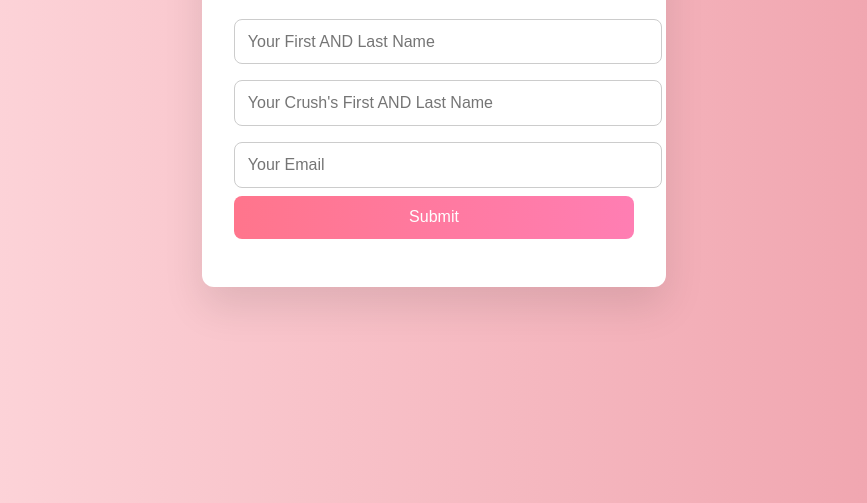
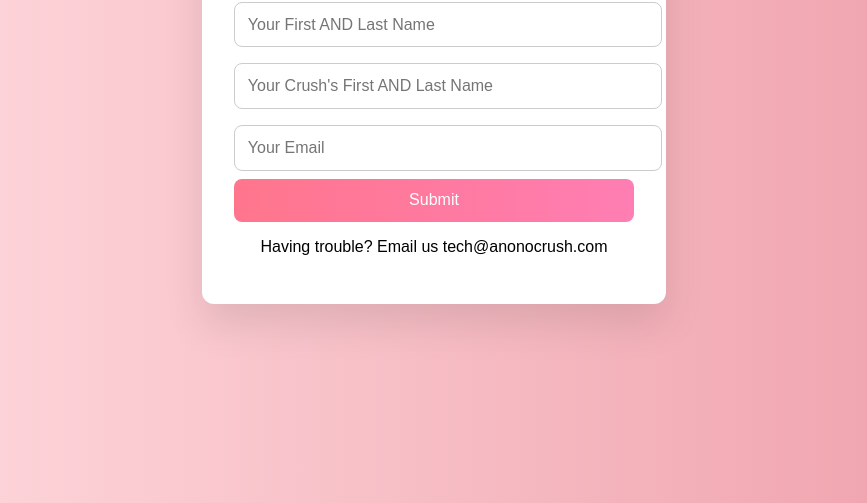
Before and after one commit to dj4christ/anonymouscrush, a plain HTML site: page index.html in a window 1280 px wide. Shown: the part 297-800 px from the top of the page, without its empty margins (206-1073 px from the left). Drawn offline with Linux system fonts and the light colour scheme.

Commit message:
Update index.html

```diff
--- a/index.html
+++ b/index.html
@@ -64,6 +64,7 @@
       <input type="text" name="crush" placeholder="Your Crush's First AND Last Name" required />
       <input type="email" name="email" placeholder="Your Email" required />
       <button type="submit">Submit</button>
+      <p>Having trouble? Email us <link>tech@anonocrush.com</link></p>
     </form>
     <div class="message" id="message"></div>
   </div>
```
